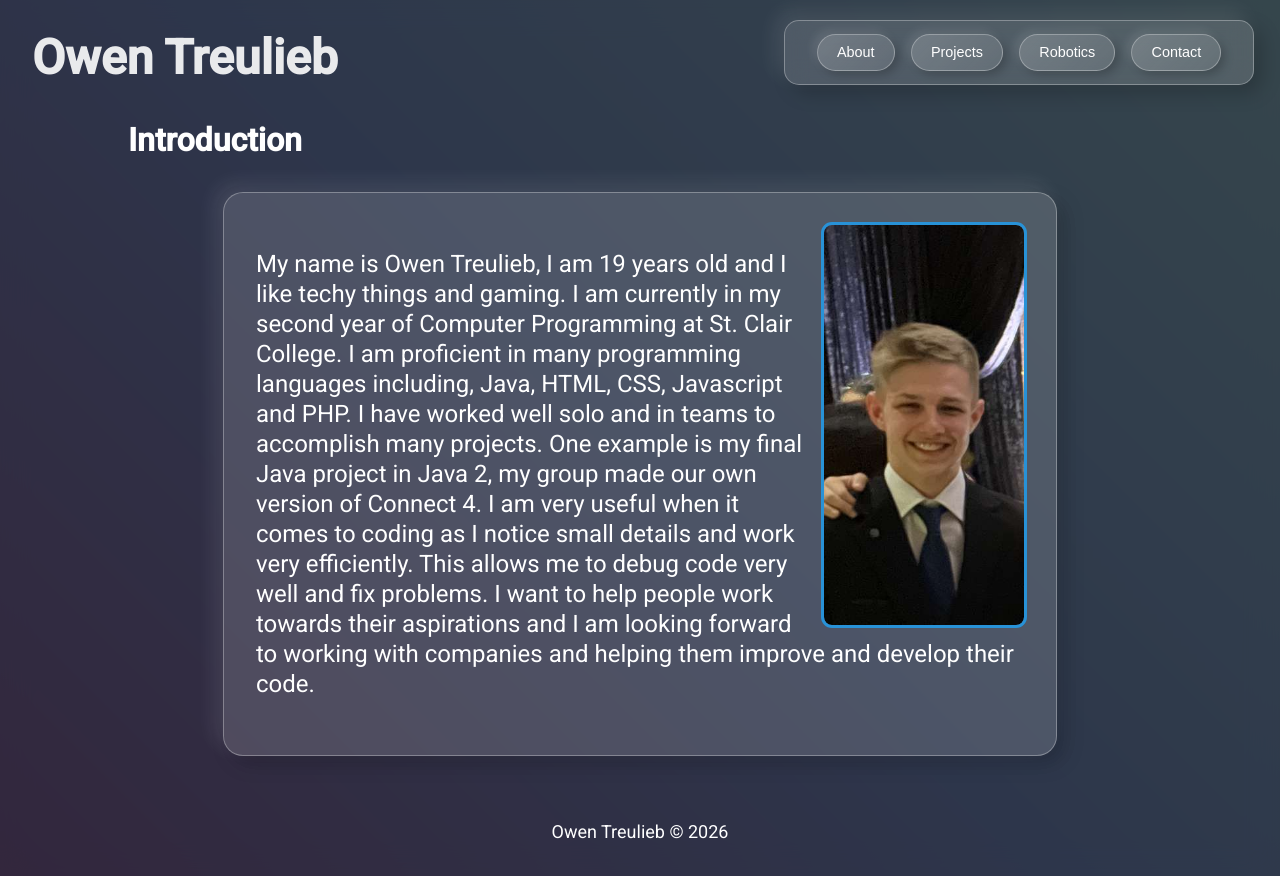
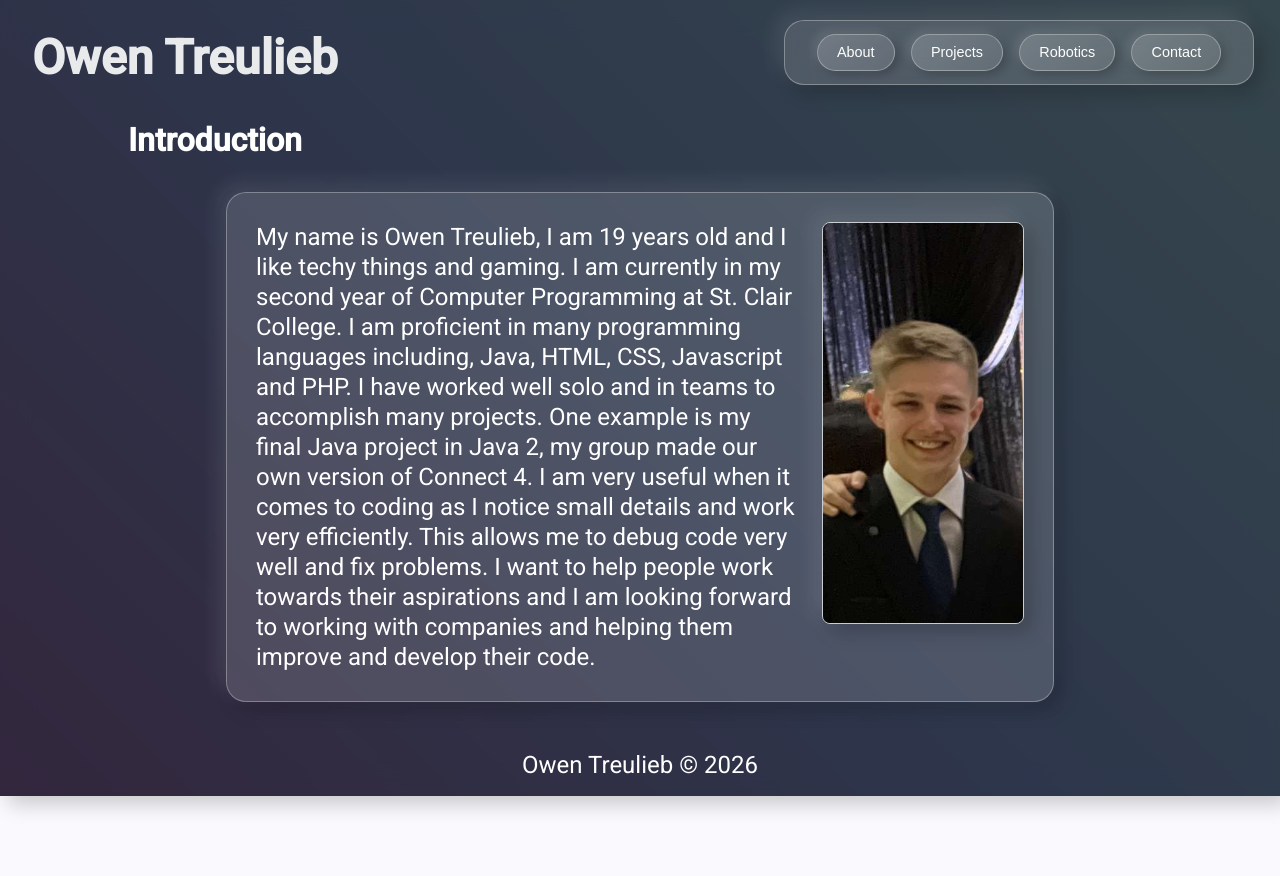
Before and after one commit to OwenTreulieb/Owen-Treulieb-Portfolio, an Angular app: page /about in a window 1280 px wide. After the commit the page ends 800 px from the top, so only its background shows below. Built offline with nearby package versions, Linux system fonts and the light colour scheme.

Commit message:
Changed some css

```diff
--- a/src/app/about/about.css
+++ b/src/app/about/about.css
@@ -1,17 +1,17 @@
-aside {
-  margin-left: 20px;
-  float: right;
-}
+/*aside {*/
+/*  margin-left: 20px;*/
+/*  float: right;*/
+/*}*/
 
-img {
-  border-radius: 8px;
-  outline: 3px solid #2892D7;
-}
+/*img {*/
+/*  border-radius: 8px;*/
+/*  outline: 3px solid #2892D7;*/
+/*}*/
 
-p {
-  font-size: x-large;
-  line-height: 30px;
-}
+/*p {*/
+/*  font-size: x-large;*/
+/*  line-height: 30px;*/
+/*}*/
 
 h1 {
   margin-bottom: 1.3em;
--- a/src/app/app.css
+++ b/src/app/app.css
@@ -5,7 +5,7 @@
   display: flex;
   gap: 1rem;
   padding: 0.8rem 2rem;
-  border-radius: 15px;
+  border-radius: 20px;
   background: rgba(255, 255, 255, 0.15);
   backdrop-filter: blur(12px);
   -webkit-backdrop-filter: blur(12px);
--- a/src/app/contact/contact.css
+++ b/src/app/contact/contact.css
@@ -1,22 +1,27 @@
-aside {
-  margin-left: 15px;
-  float: right;
-}
+/*aside {*/
+/*  margin-left: 15px;*/
+/*  float: right;*/
+/*}*/
 
-img {
-  border-radius: 8px;
-  outline: 3px solid #2892D7;
-}
+/*img {*/
+/*  border-radius: 8px;*/
+/*  outline: 3px solid #2892D7;*/
+/*}*/
 
 p {
-  font-size: x-large;
-  line-height: 30px;
+
+}
+a {
+  text-decoration: none;
 }
 
 h1 {
   margin-bottom: 1.3em;
 }
 
+.content-box {
+  width: 50%;
+}
 .contact-container {
   text-align: center;
 }
--- a/src/app/contact/contact.html
+++ b/src/app/contact/contact.html
@@ -1,6 +1,6 @@
-<div class="contact-container">
-  <h1>Contact Me</h1>
-  <br>
+<h1>Contact Me</h1>
+<div class="content-box">
+
   <h2>My Email</h2>
   <p>Send Me An Email: <a href="mailto:oatreulieb@gmail.com">oatreulieb&#64;gmail.com</a></p>
   <br>
--- a/src/app/projects/projects.css
+++ b/src/app/projects/projects.css
@@ -1,17 +1,17 @@
-aside {
-  margin-left: 15px;
-  float: right;
-}
+/*aside {*/
+/*  margin-left: 15px;*/
+/*  float: right;*/
+/*}*/
 
-img {
-  border-radius: 8px;
-  outline: 3px solid #2892D7;
-}
+/*img {*/
+/*  border-radius: 8px;*/
+/*  outline: 3px solid #2892D7;*/
+/*}*/
 
-p {
-  font-size: x-large;
-  line-height: 30px;
-}
+/*p {*/
+/*  font-size: x-large;*/
+/*  line-height: 30px;*/
+/*}*/
 
 h1 {
   margin-bottom: 1.3em;
--- a/src/app/robotics/robotics.css
+++ b/src/app/robotics/robotics.css
@@ -1,17 +1,13 @@
-aside {
+.content-box aside {
   margin-left: 20px;
   float: right;
 }
 
-img {
-  border-radius: 8px;
-  outline: 3px solid #2892D7;
-}
+/*img {*/
+/*  border-radius: 8px;*/
+/*  outline: 3px solid #2892D7;*/
+/*}*/
 
-p {
-  font-size: x-large;
-  line-height: 30px;
-}
 
 h1 {
   margin-bottom: 1.3em;
--- a/src/styles.css
+++ b/src/styles.css
@@ -5,9 +5,28 @@ body { margin: 0; font-family: Roboto, "Helvetica Neue", sans-serif; }
 
 h1 { margin-left: 4em }
 
+aside {
+  margin-left: 20px;
+  float: right;
+}
+
+img {
+  border-radius: 8px;
+  /*outline: 3px solid #311B8F;*/
+  border: 1px solid rgba(255, 255, 255, 0.7);
+  box-shadow: 8px 8px 20px rgba(0, 0, 0, 0.2),
+  -8px -8px 20px rgba(255, 255, 255, 0.1);
+}
+
+p {
+  font-size: x-large;
+  line-height: 30px;
+  margin: 0;
+}
+
 .content-box {
   width: 60%;
-  padding: 2rem;
+  padding: 1.8rem;
   margin: 2% auto;
   border-radius: 20px;
   background: rgba(255, 255, 255, 0.15);
```
